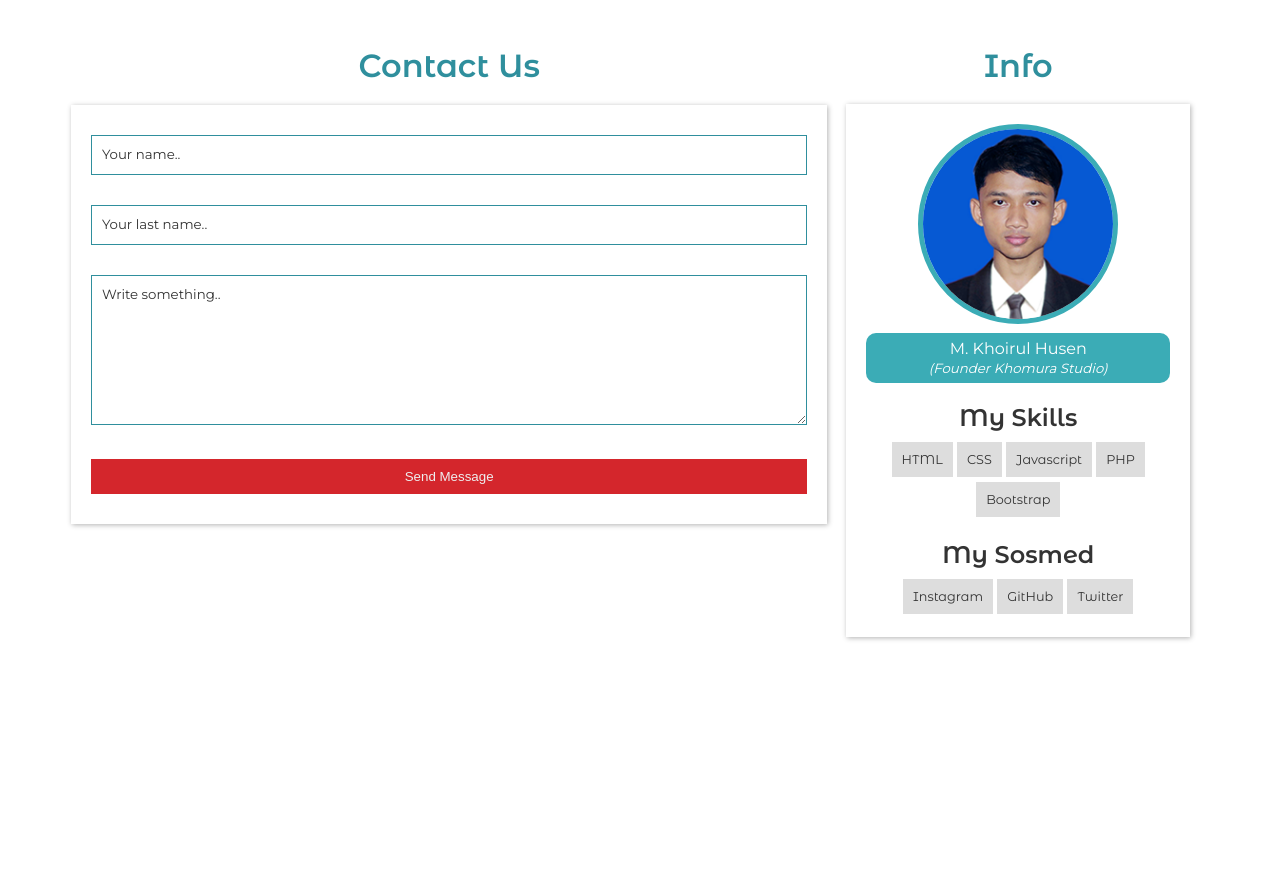
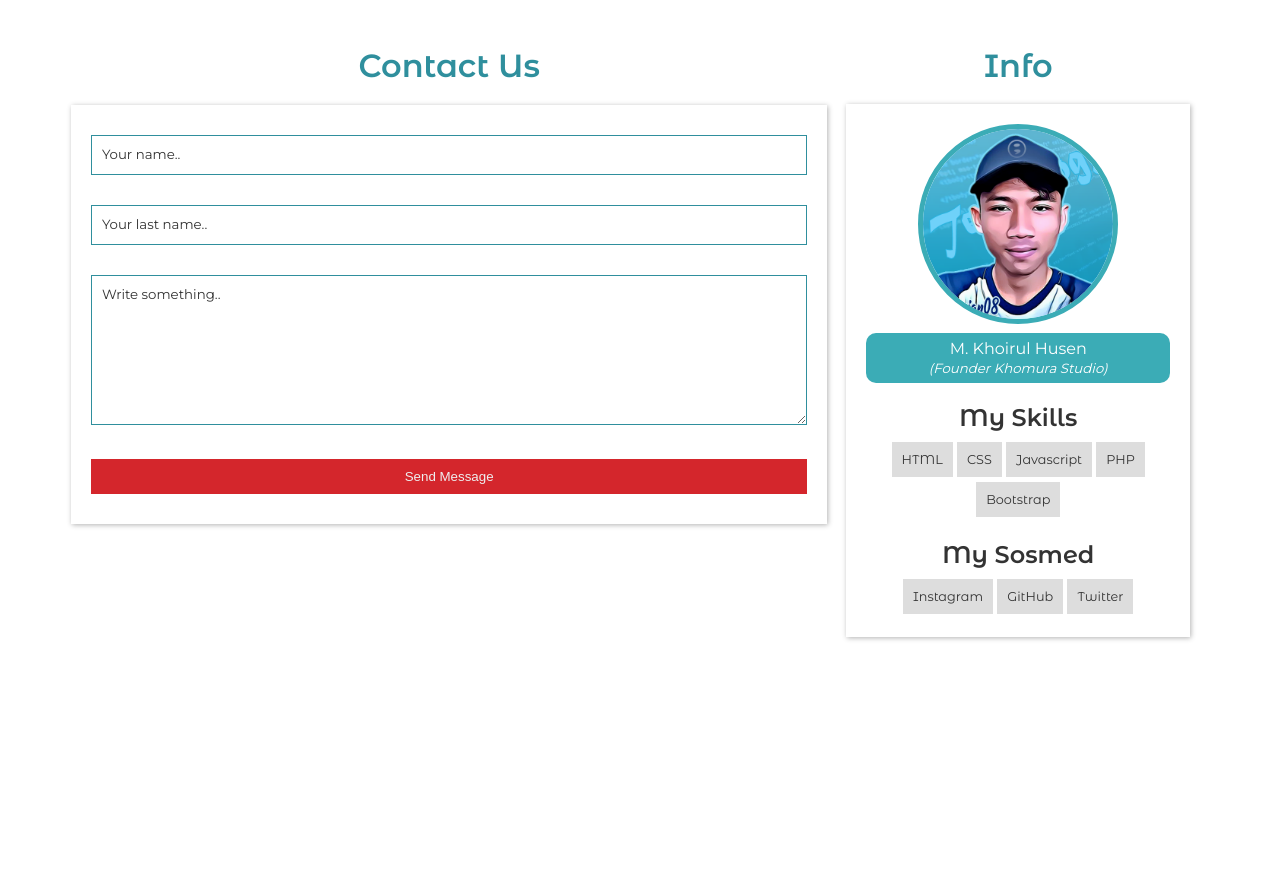
Before and after one commit to hoirulhusen08/khomura-studio, a plain HTML site: page index.html in a window 1280 px wide. Shown: the part 2280-3157 px from the top of the page. Drawn offline with Linux system fonts and the light colour scheme.

Commit message:
Perbaiki Foto Profile Error

```diff
--- a/index.html
+++ b/index.html
@@ -153,7 +153,7 @@
 						<article class="info-founder">
 							<header>
 								<figure>
-									<img src="assets/img/profile.png" alt="Profile Image" title="Profile Image">
+									<img src="assets/img/profile2.png" alt="Profile Image" title="Profile Image">
 									<figcaption>M. Khoirul Husen <br> <small>(Founder Khomura Studio)</small></figcaption>
 								</figure>
 							</header>
```
